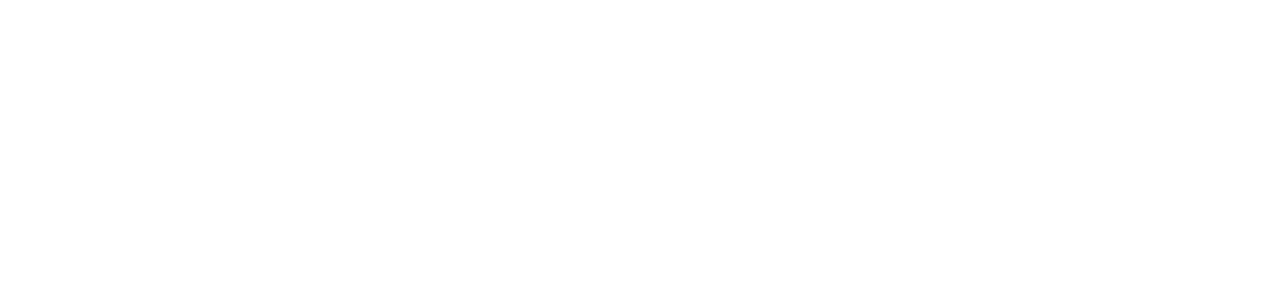
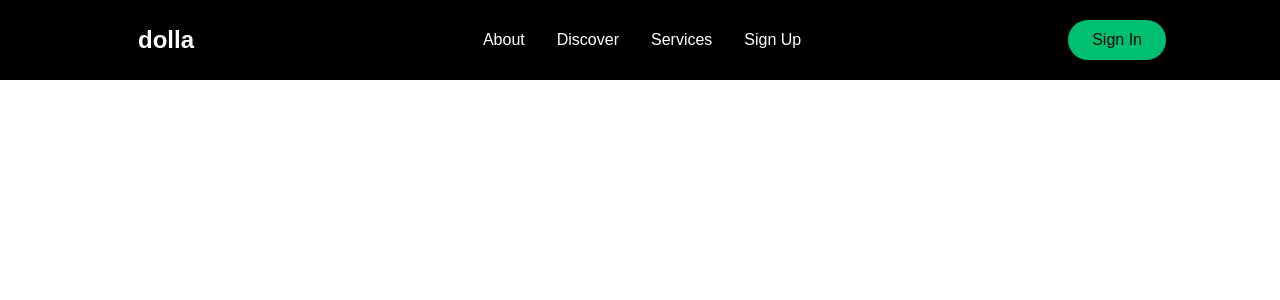
Before and after one commit to misiekhardcore/react_styled_banking, a React (Create React App) app: page / in a window 1280 px wide. Shown: the top 300 px of the page. Built offline with nearby package versions, Linux system fonts and the light colour scheme; a web font is replaced by a local one.

Commit message:
created Navbar

```diff
--- a/src/App.js
+++ b/src/App.js
@@ -1,13 +1,14 @@
-import React from 'react'
-import './App.scss'
-import Navbar from './components/Navbar'
+import React from "react";
+import { BrowserRouter } from "react-router-dom";
+import "./App.scss";
+import Navbar from "./components/Navbar";
 
 const App = () => {
   return (
-    <>
-      <Navbar/>
-    </>
-  )
-}
+    <BrowserRouter>
+      <Navbar />
+    </BrowserRouter>
+  );
+};
 
-export default App
+export default App;
--- a/src/components/Navbar/NavbarElements.js
+++ b/src/components/Navbar/NavbarElements.js
@@ -1,11 +1,116 @@
-import React from 'react'
+import { Link as LinkR } from "react-router-dom";
+import { Link as LinkS } from "react-scroll";
+import styled from "styled-components";
 
-const NavbarElements = () => {
-  return (
-    <div>
+export const Nav = styled.nav`
+  background: #000;
+  height: 80px;
+  /* margin-top: -80px; */
+  display: flex;
+  justify-content: center;
+  align-items: center;
+  font-size: 1rem;
+  position: sticky;
+  top: 0;
+  z-index: 10;
 
-    </div>
-  )
-}
+  @media screen and (max-width: 960px) {
+    transition: 0.8s all ease;
+  }
+`;
 
-export default NavbarElements
+export const NavContainer = styled.div`
+  display: flex;
+  justify-content: space-between;
+  align-items: center;
+  height: 80px;
+  z-index: 1;
+  width: 100%;
+  padding: 0 1.5rem;
+  max-width: 1100px;
+`;
+
+export const NavLogo = styled(LinkR)`
+  color: #fff;
+  justify-self: flex-start;
+  cursor: pointer;
+  font-size: 1.5rem;
+  display: flex;
+  align-items: center;
+  margin-left: 1.5rem;
+  font-weight: bold;
+  text-decoration: none;
+`;
+
+export const MobileIcon = styled.div`
+  display: none;
+
+  @media screen and (max-width: 768px) {
+    display: block;
+    position: absolute;
+    top: 0;
+    right: 0;
+    transform: translate(-100%, 60%);
+    font-size: 1.8rem;
+    cursor: pointer;
+    color: white;
+  }
+`;
+
+export const NavMenu = styled.ul`
+  display: flex;
+  align-items: center;
+  text-align: center;
+  list-style: none;
+  margin-right: -22px;
+
+  @media screen and (max-width: 768px) {
+    display: none;
+  }
+`;
+
+export const NavItem = styled.li`
+  height: 80px;
+`;
+
+export const NavLink = styled(LinkS)`
+  color: white;
+  display: flex;
+  align-items: center;
+  text-decoration: none;
+  padding: 0 1rem;
+  height: 100%;
+  cursor: pointer;
+
+  &.active {
+    border-bottom: 3px solid #01bf71;
+  }
+`;
+
+export const NavBtn = styled.nav`
+  display: flex;
+  align-items: center;
+
+  @media screen and (max-width: 768px) {
+    display: none;
+  }
+`;
+
+export const NavBtnLink = styled(LinkR)`
+  border-radius: 4rem;
+  background: #01bf71;
+  white-space: nowrap;
+  padding: 0.7rem 1.5rem;
+  color: #010606;
+  font-size: 1rem;
+  border: none;
+  cursor: pointer;
+  transition: all 0.2s ease-in-out;
+  text-decoration: none;
+
+  &:hover {
+    transition: all 0.2s ease-in-out;
+    background: #fff;
+    color: #010606;
+  }
+`;
--- a/src/components/Navbar/index.js
+++ b/src/components/Navbar/index.js
@@ -1,11 +1,45 @@
-import React from 'react'
+import React from "react";
+import { FaBars } from "react-icons/fa";
+import {
+  MobileIcon,
+  Nav,
+  NavLink,
+  NavContainer,
+  NavItem,
+  NavLogo,
+  NavMenu,
+  NavBtn,
+  NavBtnLink,
+} from "./NavbarElements";
 
 const Navbar = (props) => {
   return (
-    <div>
+    <Nav>
+      <NavContainer>
+        <NavLogo to="/">dolla</NavLogo>
+        <MobileIcon>
+          <FaBars />
+        </MobileIcon>
+        <NavMenu>
+          <NavItem>
+            <NavLink to="about">About</NavLink>
+          </NavItem>
+          <NavItem>
+            <NavLink to="about">Discover</NavLink>
+          </NavItem>
+          <NavItem>
+            <NavLink to="about">Services</NavLink>
+          </NavItem>
+          <NavItem>
+            <NavLink to="about">Sign Up</NavLink>
+          </NavItem>
+        </NavMenu>
+        <NavBtn>
+          <NavBtnLink to="/signin">Sign In</NavBtnLink>
+        </NavBtn>
+      </NavContainer>
+    </Nav>
+  );
+};
 
-    </div>
-  )
-}
-
-export default Navbar
+export default Navbar;
```
